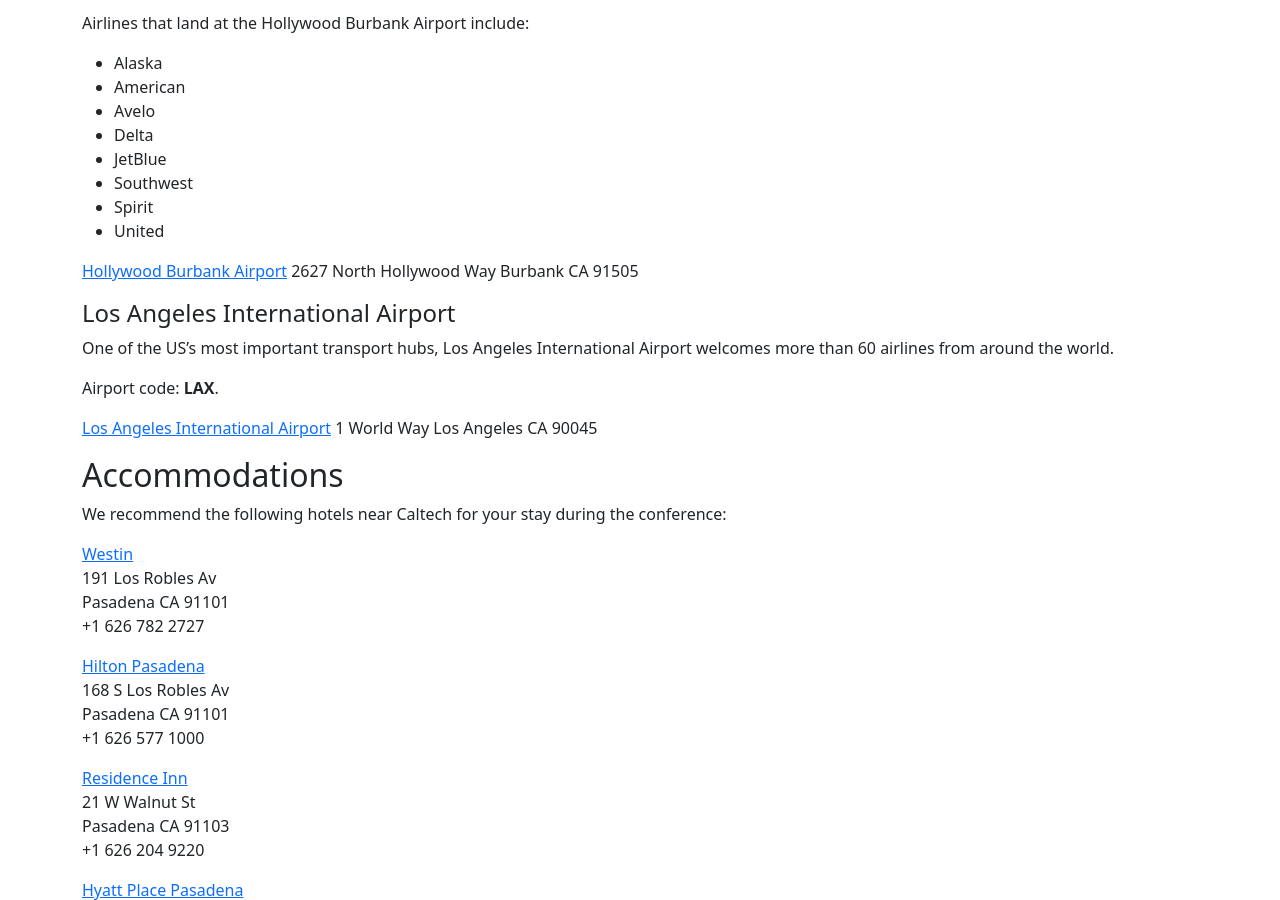
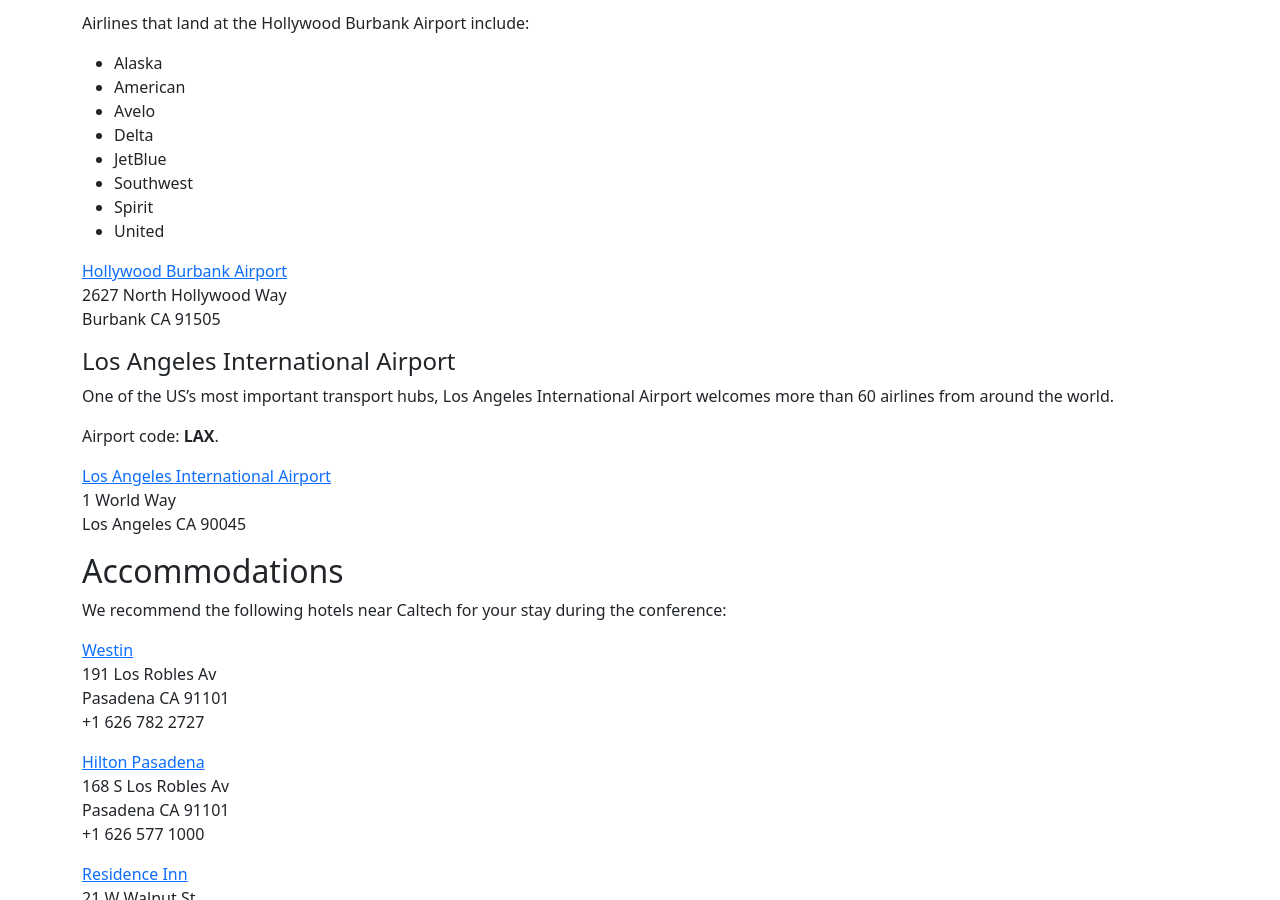
Before and after one commit to JPLMLIA/sudsconf, a Jekyll site: the page built from attend/travel.md, in a window 1280 px wide and 900 px high, scrolled down 448 px. Built offline with Jekyll 4.4.1, drawn with Linux system fonts in a browser that asks for light colours; a script that is not in the unit is left out; comment, search, counter and statistics services are not loaded.

```diff
--- a/attend/travel.md
+++ b/attend/travel.md
@@ -25,8 +25,8 @@ Airlines that land at the Hollywood Burbank Airport include:
 - Spirit
 - United
 
-[Hollywood Burbank Airport](https://www.hollywoodburbankairport.com/)
-2627 North Hollywood Way
+[Hollywood Burbank Airport](https://www.hollywoodburbankairport.com/)\
+2627 North Hollywood Way\
 Burbank CA 91505
 
 #### Los Angeles International Airport
@@ -34,8 +34,8 @@ One of the US's most important transport hubs, Los Angeles International Airport
 
 Airport code: **LAX**.
 
-[Los Angeles International Airport](https://www.flylax.com/)
-1 World Way
+[Los Angeles International Airport](https://www.flylax.com/)\
+1 World Way\
 Los Angeles CA 90045
 
 ## Accommodations
```
